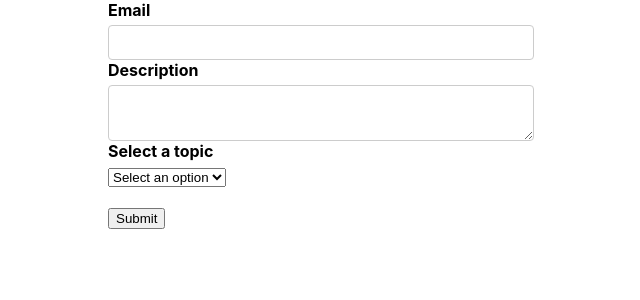
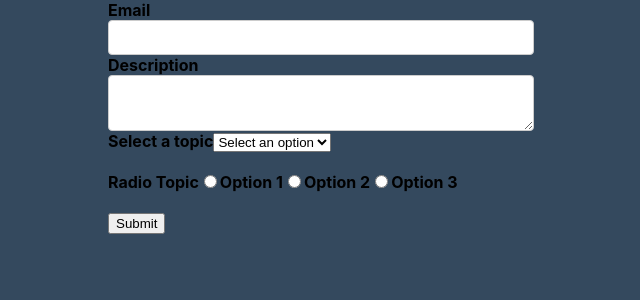
Before and after one commit to rsshonjoydas/react-formik, a React (Create React App) app: page / in a window 1280 px wide. Shown: the top 300 px of the page, without its empty margins (319-959 px from the left). Built offline with nearby package versions, Linux system fonts and the light colour scheme.

Commit message:
radio button

```diff
--- a/src/App.css
+++ b/src/App.css
@@ -1,3 +1,6 @@
+body {
+  background-color: #34495e;
+}
 .App {
   display: flex;
   justify-content: center;
@@ -5,12 +8,13 @@
 
 label {
   font-weight: bold;
-  display: flex;
+  /* display: flex; */
   margin-bottom: 5px;
 }
 
 input[type='text'],
 input[type='email'],
+input[type='password'],
 textarea {
   display: block;
   width: 400px;
--- a/src/components/FormikControl/FormikContainer.js
+++ b/src/components/FormikControl/FormikContainer.js
@@ -10,15 +10,23 @@ const FormikContainer = () => {
     { key: 'Option 2', value: 'options2' },
     { key: 'Option 3', value: 'options3' },
   ];
+
+  const radioOptions = [
+    { key: 'Option 1', value: 'rOptions1' },
+    { key: 'Option 2', value: 'rOptions2' },
+    { key: 'Option 3', value: 'rOptions3' },
+  ];
   const initialValues = {
     email: '',
     description: '',
     selectOption: '',
+    radioOption: '',
   };
   const validationSchema = Yup.object({
     email: Yup.string().required('Required'),
     description: Yup.string().required('Required'),
     selectOption: Yup.string().required('Required'),
+    radioOption: Yup.string().required('Required'),
   });
   const onSubmit = (values) => console.log('Form data', values);
   return (
@@ -33,6 +41,12 @@ const FormikContainer = () => {
             name="selectOption"
             options={dropdownOptions}
           />
+          <FormikControl
+            control="radio"
+            label="Radio Topic"
+            name="radioOption"
+            options={radioOptions}
+          />
           <button type="submit">Submit</button>
         </Form>
       )}
--- a/src/components/FormikControl/FormikControl.js
+++ b/src/components/FormikControl/FormikControl.js
@@ -1,5 +1,6 @@
 import React from 'react';
 import Input from './Input';
+import RadioButton from './RadioButton';
 import Select from './Select';
 import Textarea from './Textarea';
 
@@ -13,6 +14,7 @@ const FormikControl = (props) => {
     case 'select':
       return <Select {...rest} />;
     case 'radio':
+      return <RadioButton {...rest} />;
     case 'checkbox':
     case 'date':
     default:
--- /dev/null
+++ b/src/components/FormikControl/RadioButton.js
@@ -0,0 +1,33 @@
+import { ErrorMessage, Field } from 'formik';
+import React from 'react';
+import TextError from './TextError';
+
+const RadioButton = (props) => {
+  const { label, name, options, ...rest } = props;
+  return (
+    <div className="formControl">
+      <label htmlFor="">{label}</label>
+      <Field name={name} {...rest}>
+        {({ field }) => {
+          console.log('object', field);
+          return options.map((option) => (
+            <React.Fragment key={option.key}>
+              <input
+                type="radio"
+                name=""
+                id={option.value}
+                {...field}
+                value={option.value}
+                checked={field.value === option.value}
+              />
+              <label htmlFor={option.value}>{option.key}</label>
+            </React.Fragment>
+          ));
+        }}
+      </Field>
+      <ErrorMessage name={name} component={TextError} />
+    </div>
+  );
+};
+
+export default RadioButton;
```
